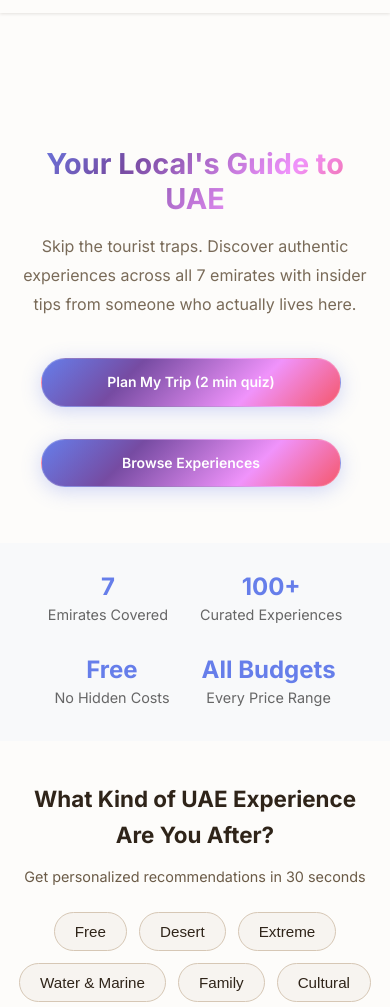
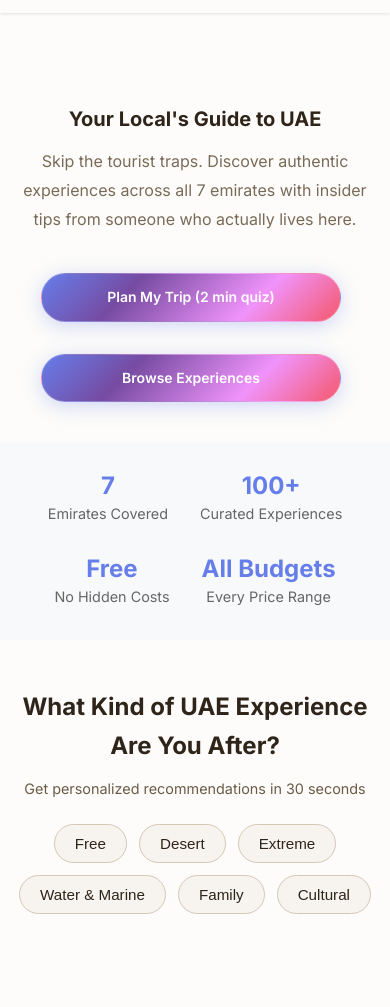
Before and after one commit to tayseermbabiker/GoUAE, a plain HTML site: page index.html in a window 390 px wide. Shown: the part 85-1092 px from the top of the page. Drawn offline with Linux system fonts and the light colour scheme; no server answers.

Commit message:
Improve hero section spacing and typography consistency
- Reduced hero section top padding from 6rem to 1rem (96px to 16px)
- Standardized all section title fonts to 32px desktop, 24px mobile
- Changed hero title from gradient to black for cleaner look
- Added white-space: nowrap to hero title to keep it on one line
- Made quiz section padding consistent with other sections
- Added Hotels link to navigation menu

🤖 Generated with [Claude Code](https://claude.com/claude-code)

Co-Authored-By: Claude <noreply@anthropic.com>

```diff
--- a/index.html
+++ b/index.html
@@ -44,7 +44,7 @@
                     <li><a href="#experiences">Experiences</a></li>
                     <li><a href="#emirates">Emirates</a></li>
                     <li><a href="#dining">Dine</a></li>
-                    <li style="display: none;"><a href="#booking">Book</a></li>
+                    <li><a href="#booking">Hotels</a></li>
                     <li><a href="faq.html">FAQ</a></li>
                 </ul>
             </nav>
--- a/styles.css
+++ b/styles.css
@@ -3513,9 +3513,9 @@ img[loading="lazy"].loaded {
    =================================== */
 .hero-section {
     background: var(--neutral-50);
-    padding: 6rem 0 4rem;
+    padding: 1rem 0 3rem;
     text-align: center;
-    margin-top: 60px;
+    margin-top: 70px;
 }
 
 .hero-content {
@@ -3524,14 +3524,12 @@ img[loading="lazy"].loaded {
 }
 
 .hero-section h1 {
-    font-size: 2.5rem;
+    font-size: 32px;
     font-weight: 700;
     margin-bottom: 1rem;
-    background: linear-gradient(135deg, #667eea 0%, #764ba2 30%, #f093fb 70%, #f5576c 100%);
-    -webkit-background-clip: text;
-    background-clip: text;
-    -webkit-text-fill-color: transparent;
+    color: var(--text-primary);
     line-height: 1.2;
+    white-space: nowrap;
 }
 
 .hero-subheading {
@@ -3585,12 +3583,12 @@ img[loading="lazy"].loaded {
 /* Mobile responsive */
 @media (max-width: 768px) {
     .hero-section {
-        padding: 4rem 0 3rem;
+        padding: 1.5rem 0 2rem;
         margin-top: 70px;
     }
 
     .hero-section h1 {
-        font-size: 1.8rem;
+        font-size: 20px;
     }
 
     .hero-subheading {
@@ -3784,12 +3782,12 @@ img[loading="lazy"].loaded {
    =================================== */
 .quiz-section {
     background: var(--bg-primary);
-    padding: 3rem 0;
+    padding: var(--space-2xl) 0;
     text-align: center;
 }
 
 .quiz-section h2 {
-    font-size: 1.8rem;
+    font-size: 32px;
     margin-bottom: 0.75rem;
     color: var(--text-primary);
 }
@@ -3847,11 +3845,11 @@ img[loading="lazy"].loaded {
 /* Mobile responsive */
 @media (max-width: 768px) {
     .quiz-section {
-        padding: 2.5rem 0;
+        padding: var(--space-2xl) 0;
     }
 
     .quiz-section h2 {
-        font-size: 1.4rem;
+        font-size: 24px;
     }
 
     .quiz-subtitle {
```
